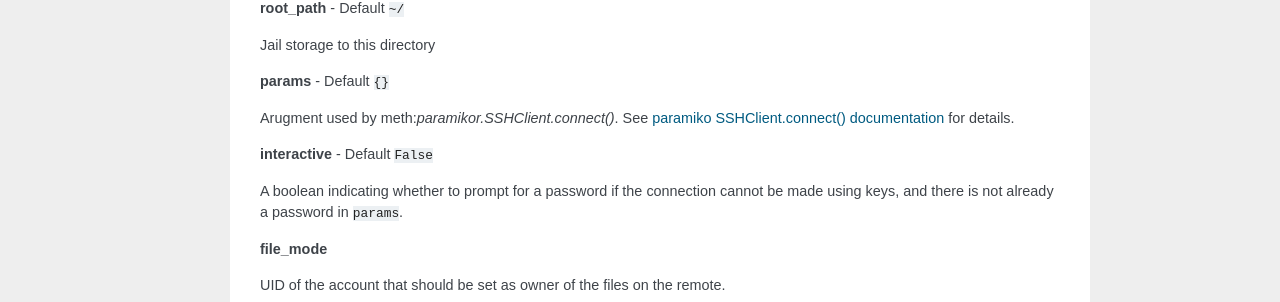
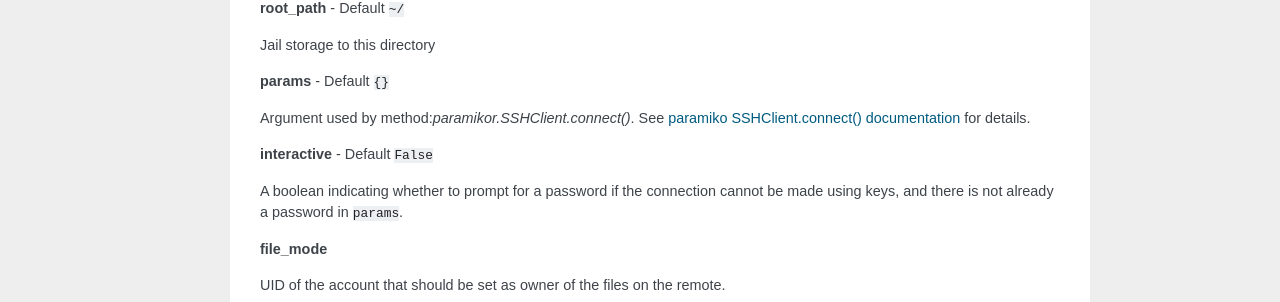
Before and after one commit to jazzband/django-dbbackup, a Sphinx documentation site: the page built from docs/storage.rst, in a window 1280 px wide and 900 px high, scrolled down 3891 px. Shown: the part 342-644 px from the top of the window. Built offline with Sphinx 7.4.7, drawn with Linux system fonts in a browser that asks for light colours.

Commit message:
Update storage.rst

```diff
--- a/docs/storage.rst
+++ b/docs/storage.rst
@@ -269,7 +269,7 @@
 
 **params** - Default ``{}``
 
-Arugment used by meth:`paramikor.SSHClient.connect()`.
+Argument used by method:`paramikor.SSHClient.connect()`.
 See `paramiko SSHClient.connect() documentation`_ for details.
 
 **interactive** - Default ``False``
```
